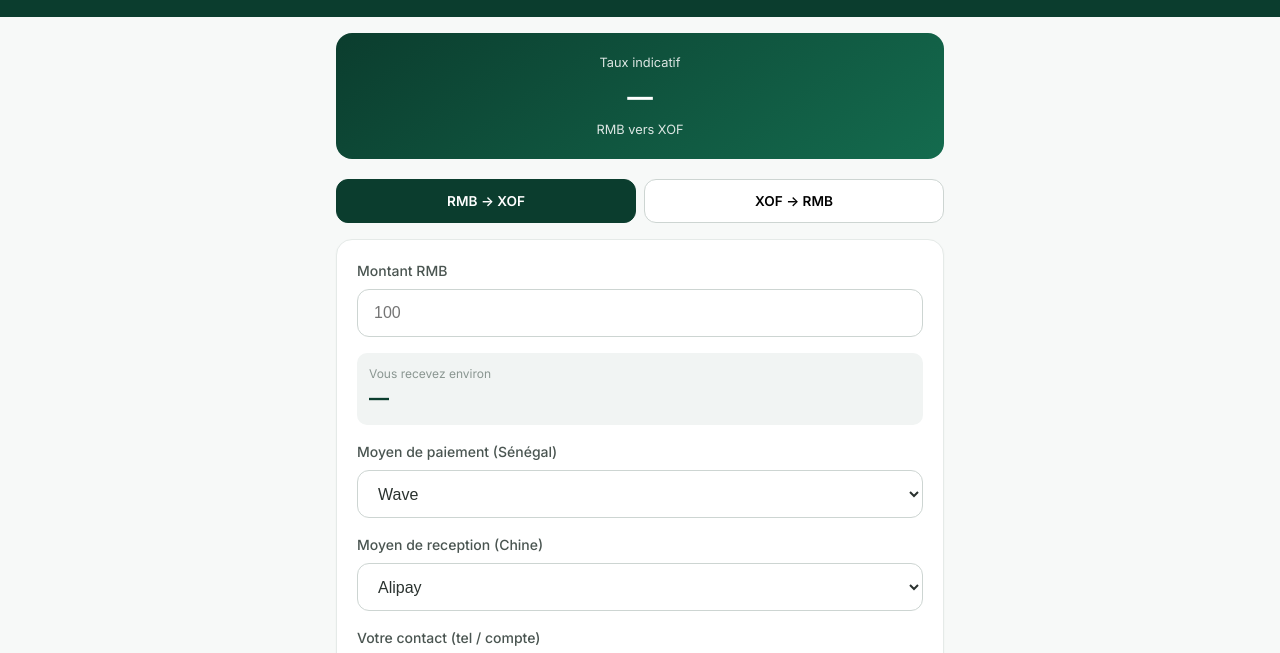
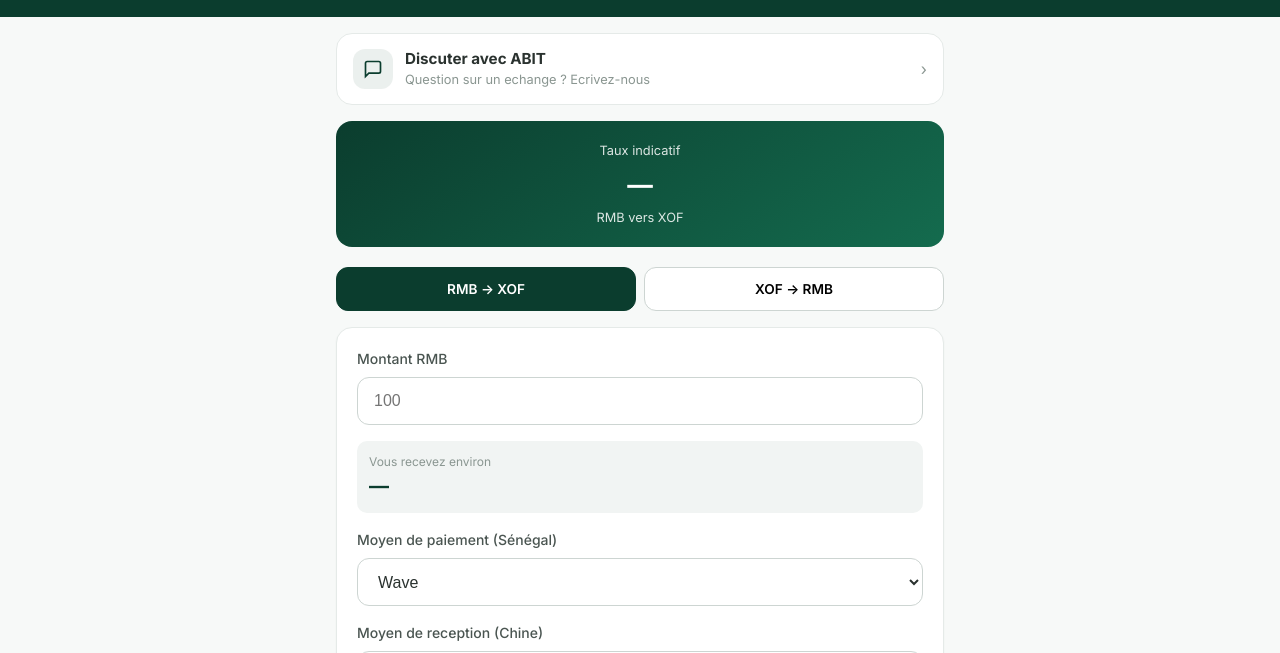
Before and after one commit to ahmedaidara/al-baraka-international-trading, a plain HTML site: page exchange.html in a window 1280 px wide. Shown: the part 73-726 px from the top of the page. Drawn offline with Linux system fonts and the light colour scheme; no server answers.

Commit message:
Page echange: acces direct au chat support

```diff
--- a/exchange.html
+++ b/exchange.html
@@ -6,7 +6,7 @@
   <meta name="theme-color" content="#0B3D2E" />
   <title>ABIT — Echange</title>
   <link href="https://fonts.googleapis.com/css2?family=Inter:wght@400;500;600;700&display=swap" rel="stylesheet" />
-  <link rel="stylesheet" href="css/design-system.css" />
+  <link rel="stylesheet" href="css/design-system.css?v=14" />
   <style>
     .rate-box {
       background: linear-gradient(145deg, #0B3D2E, #146B4E);
@@ -21,6 +21,18 @@
       border: 1.5px solid var(--abit-gray-200); background: #fff; font-weight: 600; font-size: 0.85rem;
     }
     .dir-btn.active { background: var(--abit-green); color: #fff; border-color: var(--abit-green); }
+    .chat-cta {
+      display: flex; align-items: center; gap: 12px;
+      background: #fff; border: 1.5px solid var(--abit-gray-100);
+      border-radius: var(--radius-lg); padding: 14px 16px;
+      margin-bottom: var(--space-4); text-decoration: none; color: inherit;
+    }
+    .chat-cta:hover { border-color: var(--abit-green); }
+    .chat-icon {
+      width: 40px; height: 40px; border-radius: 12px;
+      background: rgba(11,61,46,0.08); color: var(--abit-green);
+      display: flex; align-items: center; justify-content: center; flex-shrink: 0;
+    }
   </style>
 </head>
 <body>
@@ -33,6 +45,19 @@
     </header>
 
     <main class="container" style="padding-top:var(--space-4)">
+      <a href="chat.html" class="chat-cta">
+        <div class="chat-icon">
+          <svg width="20" height="20" viewBox="0 0 24 24" fill="none" stroke="currentColor" stroke-width="2">
+            <path d="M21 15a2 2 0 01-2 2H7l-4 4V5a2 2 0 012-2h14a2 2 0 012 2z"/>
+          </svg>
+        </div>
+        <div style="flex:1">
+          <div style="font-weight:700;font-size:0.95rem">Discuter avec ABIT</div>
+          <div style="font-size:0.8rem;color:var(--abit-gray-400)">Question sur un echange ? Ecrivez-nous</div>
+        </div>
+        <span style="color:var(--abit-gray-400)">&rsaquo;</span>
+      </a>
+
       <div class="rate-box">
         <div style="font-size:0.8rem;opacity:0.85">Taux indicatif</div>
         <div class="big" id="rate-display">—</div>
```
